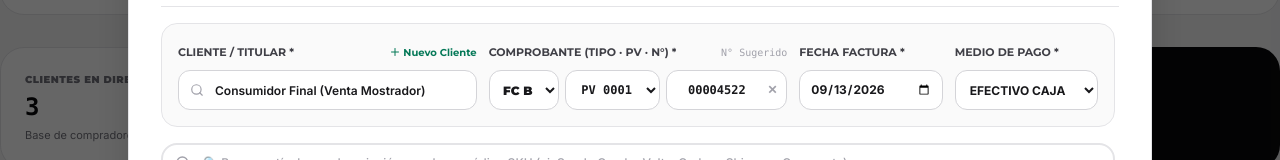
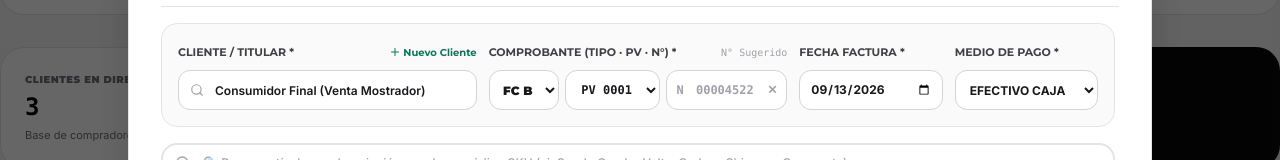
Before and after one commit to lgarcia28/orono-bike, a Next.js app: page /pos in a window 1280 px wide. Both pictures are taken after a click on the button "REGISTRAR FACTURA DE VENTA". Shown: the part 159-319 px from the top of the page. Built offline with nearby package versions, Linux system fonts and the light colour scheme.

Commit message:
feat: mostrar prefijo N y numero de factura sugerido en gris claro

```diff
--- a/app/components/pos/PointOfSaleInterface.tsx
+++ b/app/components/pos/PointOfSaleInterface.tsx
@@ -387,6 +387,7 @@ export function PointOfSaleInterface() {
   // Buscador y desplegable de cliente en el modal de facturación
   const [customerComboboxQuery, setCustomerComboboxQuery] = useState('');
   const [isCustomerDropdownOpen, setIsCustomerDropdownOpen] = useState(false);
+  const [isInvoiceNumFocused, setIsInvoiceNumFocused] = useState(false);
   const customerDropdownRef = useRef<HTMLDivElement>(null);
 
   // Cerrar desplegable de clientes al hacer clic fuera
@@ -1553,15 +1554,21 @@ export function PointOfSaleInterface() {
                         </select>
                       </div>
 
-                      {/* Número de Factura */}
+                      {/* Número de Factura con prefijo 'N' a la izquierda y color gris claro si es el sugerido/ejemplo */}
                       <div className="col-span-5 relative flex items-center h-10">
+                        <span className="absolute left-2.5 text-xs font-mono font-black text-zinc-400 select-none pointer-events-none">
+                          N
+                        </span>
                         <input
                           type="text"
                           maxLength={8}
                           required
-                          placeholder="00012345"
+                          placeholder={getNextInvoiceNumber(invoiceForm.invoiceType, invoiceForm.invoicePos || '0001')}
                           value={invoiceForm.invoiceNum}
-                          onFocus={(e) => e.target.select()}
+                          onFocus={(e) => {
+                            setIsInvoiceNumFocused(true);
+                            e.target.select();
+                          }}
                           onClick={(e) => e.currentTarget.select()}
                           onChange={(e) => {
                             const raw = e.target.value.replace(/[^0-9]/g, '');
@@ -1571,6 +1578,7 @@ export function PointOfSaleInterface() {
                             });
                           }}
                           onBlur={() => {
+                            setIsInvoiceNumFocused(false);
                             const raw = invoiceForm.invoiceNum.replace(/[^0-9]/g, '');
                             const pos = invoiceForm.invoicePos || '0001';
                             const fallback = getNextInvoiceNumber(invoiceForm.invoiceType, pos);
@@ -1581,7 +1589,11 @@ export function PointOfSaleInterface() {
                               invoiceNumber: `${invoiceForm.invoiceType}-${pos}-${padded}`,
                             });
                           }}
-                          className="w-full h-10 pl-2 pr-7 bg-white border border-zinc-300 rounded-xl text-xs font-mono font-black text-center text-zinc-900 focus:outline-none focus:ring-1 focus:ring-zinc-950"
+                          className={`w-full h-10 pl-6 pr-7 bg-white border border-zinc-300 rounded-xl text-xs font-mono text-center focus:outline-none focus:ring-1 focus:ring-zinc-950 placeholder:text-zinc-400 ${
+                            isInvoiceNumFocused || (invoiceForm.invoiceNum && invoiceForm.invoiceNum !== getNextInvoiceNumber(invoiceForm.invoiceType, invoiceForm.invoicePos || '0001'))
+                              ? 'text-zinc-900 font-black'
+                              : 'text-zinc-400 font-bold'
+                          }`}
                           title="Número de comprobante: hacé clic para reemplazarlo directamente o borralo con ✕"
                         />
                         {invoiceForm.invoiceNum && (
```
